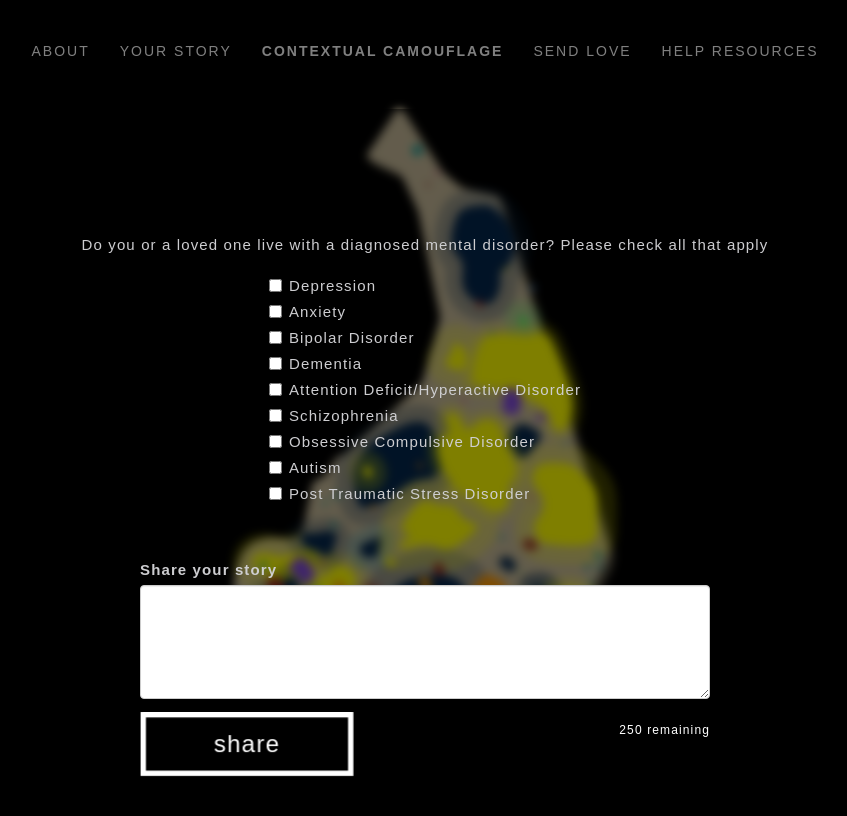
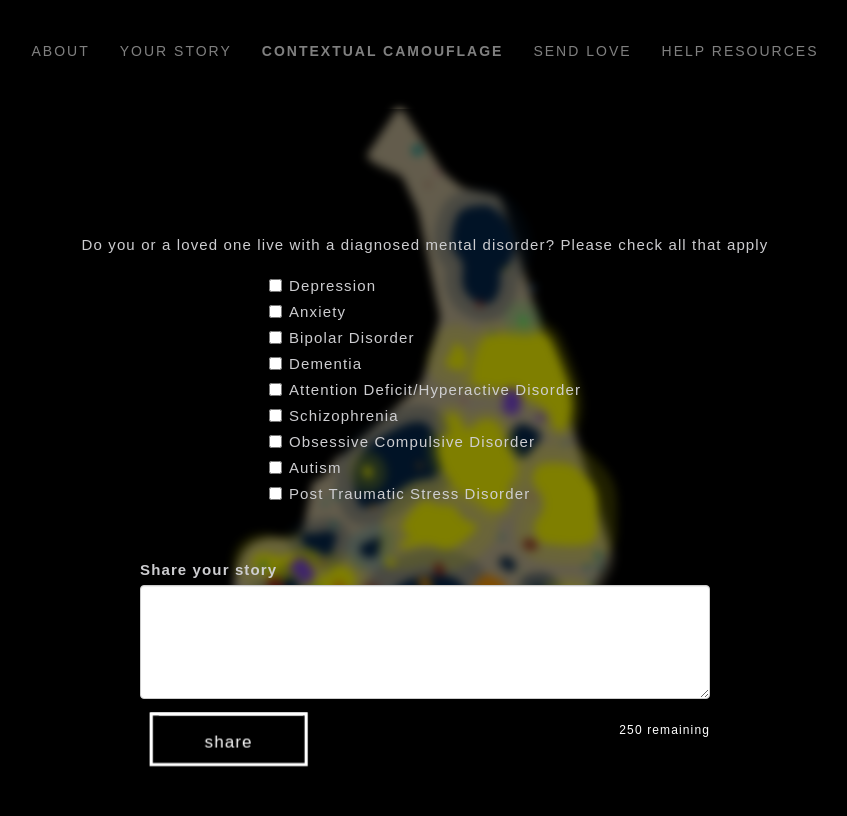
Before and after one commit to nelsW70/contextualcamowithD3, a website: page html/story.html in a window 1280 px wide. Shown: the top 816 px of the page, without its empty margins (215-1062 px from the left). Drawn offline with nearby package versions, Linux system fonts and the light colour scheme.

Commit message:
story button update

```diff
--- a/css/style.css
+++ b/css/style.css
@@ -274,7 +274,7 @@ a:focus {
 
 .loveptwo {
   position: absolute;
-  left: 45%;
+  left: 43.5%;
   top: -20%;
 }
 
@@ -291,10 +291,7 @@ a:focus {
   -webkit-transform: rotateX(90deg) translate3d(0, 0, 20px);
 }
 
-#sharebox {
-   text-align: center;
-   margin-left: -8px;
-}
+
 
 /*figure {
   width: 200px;
@@ -336,34 +333,35 @@ figure:hover div {
   transform: rotateX(-90deg);
 }
 
+#sharebox {
+
+}
+
 .submitstory {
-  width: 100%;
-  height: 100%;
+  width: 75%;
+  height: 85%;
   position: absolute;
   box-sizing: border-box;
-  border: 5px solid #fff;
+  border: 3.5px solid #fff;
   font-family: 'Avenir Light',sans-serif;
   line-height: 50px;
-  font-size: 17pt;
+  font-size: 12pt;
   text-align: center;
   text-transform: lowercase;
 }
 
 .submitstory:nth-child(1) {
   color: #fff;
-  transform: translate3d(0, 0, 30px);
-  -webkit-transform: translate3d(0, 0, 30px);
+  transform: translate3d(0, 0, 25.5px);
+  -webkit-transform: translate3d(0, 0, 25.5px);
 }
 
 .submitstory:nth-child(2) {
   color: #415713;
   background: #fff;
-  transform: rotateX(90deg) translate3d(0, 0, 30px);
-  -webkit-transform: rotateX(90deg) translate3d(0, 0, 30px);
+  transform: rotateX(90deg) translate3d(0, 0, 25.5px);
+  -webkit-transform: rotateX(90deg) translate3d(0, 0, 25.5px);
 }
-
-
-
 
 
 /*.modal-content {
--- a/html/story.html
+++ b/html/story.html
@@ -102,11 +102,12 @@
             </div>
             <h6 class="pull-right" id="count_message"></h6>
             <!-- <button type="submit" class="btn btn-primary btn-lg btn-primary">submit</button> -->
-            <div class="container" id="sharebox">
+            <div class="container">
             <figure>
-              <div>
-                <div class="submitstory">share</div>
-                <div class="submitstory" data-toggle="modal" data-target="#myModal">thank you</div>
+              <div id="sharebox">
+                <div class="submitstory"><p>share</p></div>
+                <div class="submitstory" data-toggle="modal" data-target="#myModal">
+                  <p>thank you</p></div>
               </div>
             </figure>
           </div>
```
